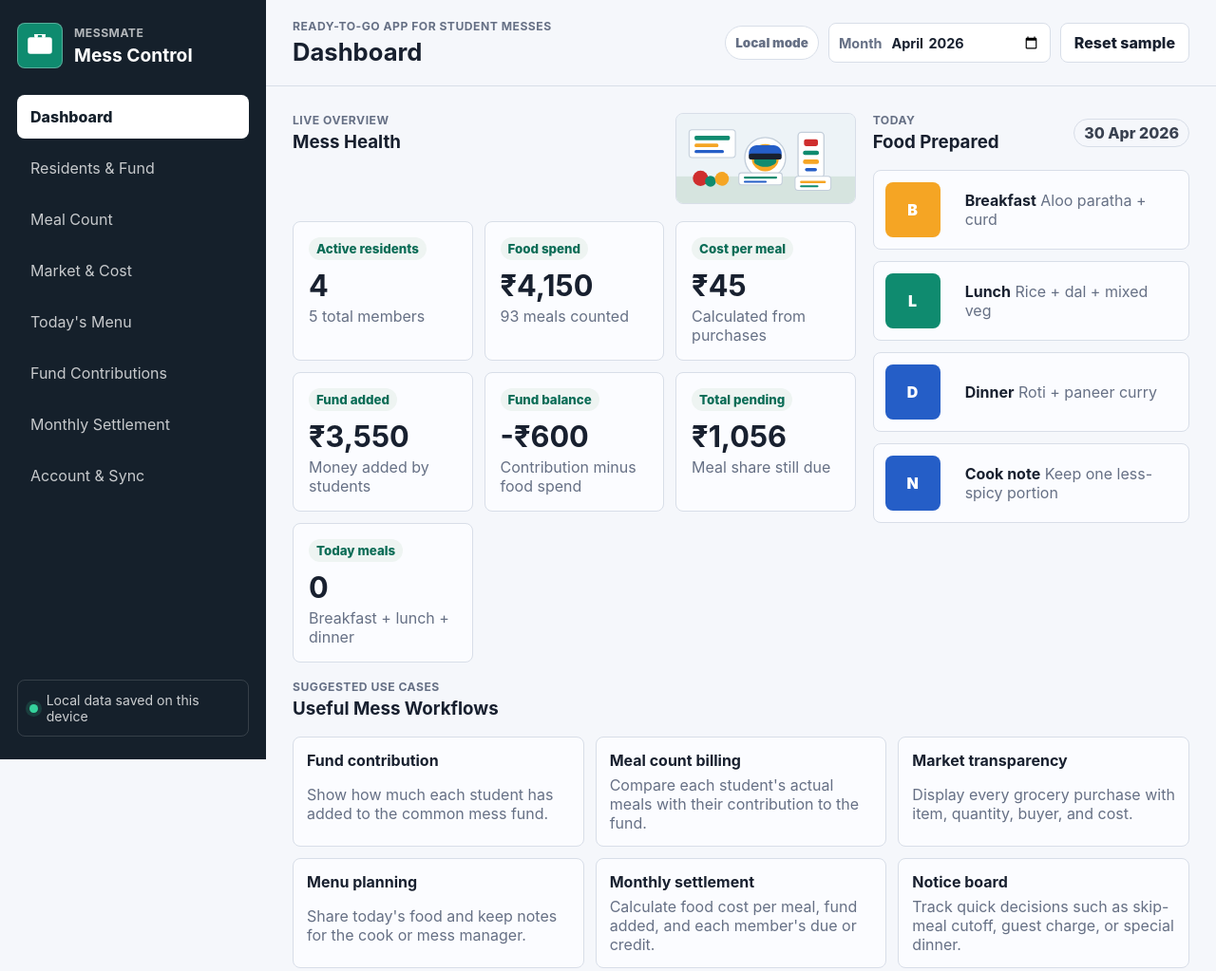
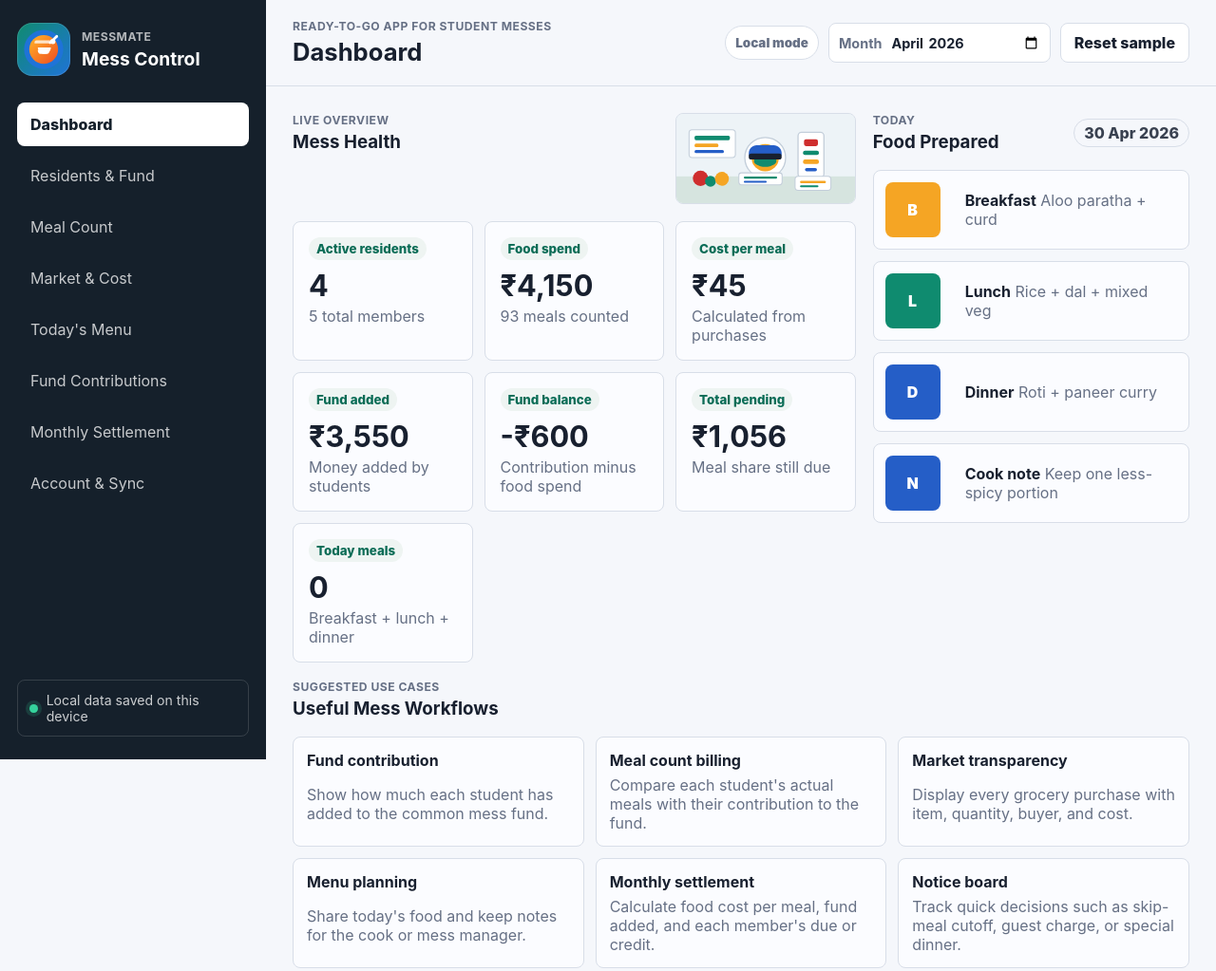
Before and after one commit to Subho-3434g/messmate-student-mess-app, a website: page index.html in a window 1280 px wide. Shown: the top 1023 px of the page at 95% size. Drawn offline with Linux system fonts and the light colour scheme.

Commit message:
feat: update app logo to custom mess-themed SVG brand mark

```diff
--- a/index.html
+++ b/index.html
@@ -16,14 +16,20 @@
       <aside class="sidebar" aria-label="Main navigation">
         <div class="brand-block">
           <div class="brand-mark">
-            <svg width="32" height="32" viewBox="0 0 32 32" fill="none" xmlns="http://www.w3.org/2000/svg">
-              <rect x="4" y="8" width="24" height="16" rx="2" fill="white" stroke="white" stroke-width="1.5"/>
-              <rect x="6" y="10" width="20" height="3" fill="white"/>
-              <rect x="6" y="15" width="20" height="3" fill="white"/>
-              <rect x="6" y="20" width="20" height="3" fill="white"/>
-              <circle cx="12" cy="6" r="2" fill="white"/>
-              <circle cx="20" cy="6" r="2" fill="white"/>
-              <rect x="10" y="4" width="12" height="1" fill="white"/>
+            <svg viewBox="0 0 64 64" fill="none" xmlns="http://www.w3.org/2000/svg">
+              <defs>
+                <linearGradient id="logoGradient" x1="16" y1="16" x2="48" y2="48" gradientUnits="userSpaceOnUse">
+                  <stop offset="0%" stop-color="#FFA727"/>
+                  <stop offset="100%" stop-color="#F25A23"/>
+                </linearGradient>
+              </defs>
+              <circle cx="32" cy="32" r="30" fill="#1F73D8"/>
+              <circle cx="32" cy="32" r="22" fill="url(#logoGradient)"/>
+              <path d="M21 29h22c0 5.523-4.477 10-10 10s-10-4.477-10-10h-2Z" fill="#fff" opacity="0.95"/>
+              <path d="M23 34c0 2.761 2.239 5 5 5h8c2.761 0 5-2.239 5-5v-1H23v1Z" fill="#fff"/>
+              <path d="M42 22l10-10" stroke="#fff" stroke-width="4" stroke-linecap="round"/>
+              <circle cx="46" cy="20" r="4" fill="#fff"/>
+              <path d="M18 21c0-1.657 1.343-3 3-3h22c1.657 0 3 1.343 3 3v2H18v-2Z" fill="#fff" opacity="0.75"/>
             </svg>
           </div>
           <div>
--- a/styles.css
+++ b/styles.css
@@ -62,19 +62,17 @@ button {
 
 .brand-mark {
   display: grid;
-  width: 48px;
-  height: 48px;
+  width: 56px;
+  height: 56px;
   place-items: center;
-  border: 1px solid rgba(255, 255, 255, 0.3);
-  border-radius: 8px;
-  background: #0f8b6f;
-  font-weight: 800;
-  letter-spacing: 0;
+  border-radius: 16px;
+  background: linear-gradient(135deg, #0f8b6f 0%, #1f73d8 100%);
+  box-shadow: inset 0 0 0 1px rgba(255, 255, 255, 0.12);
 }
 
 .brand-mark svg {
-  width: 32px;
-  height: 32px;
+  width: 44px;
+  height: 44px;
 }
 
 .brand-block h1,
```
